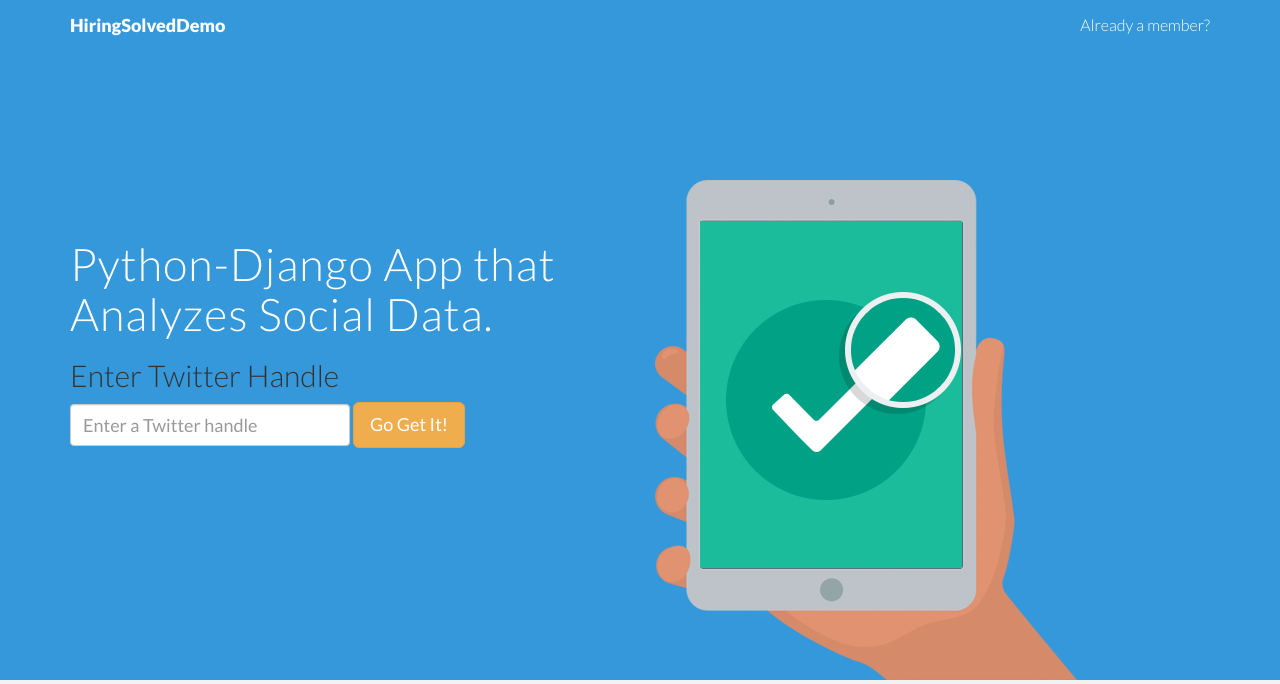
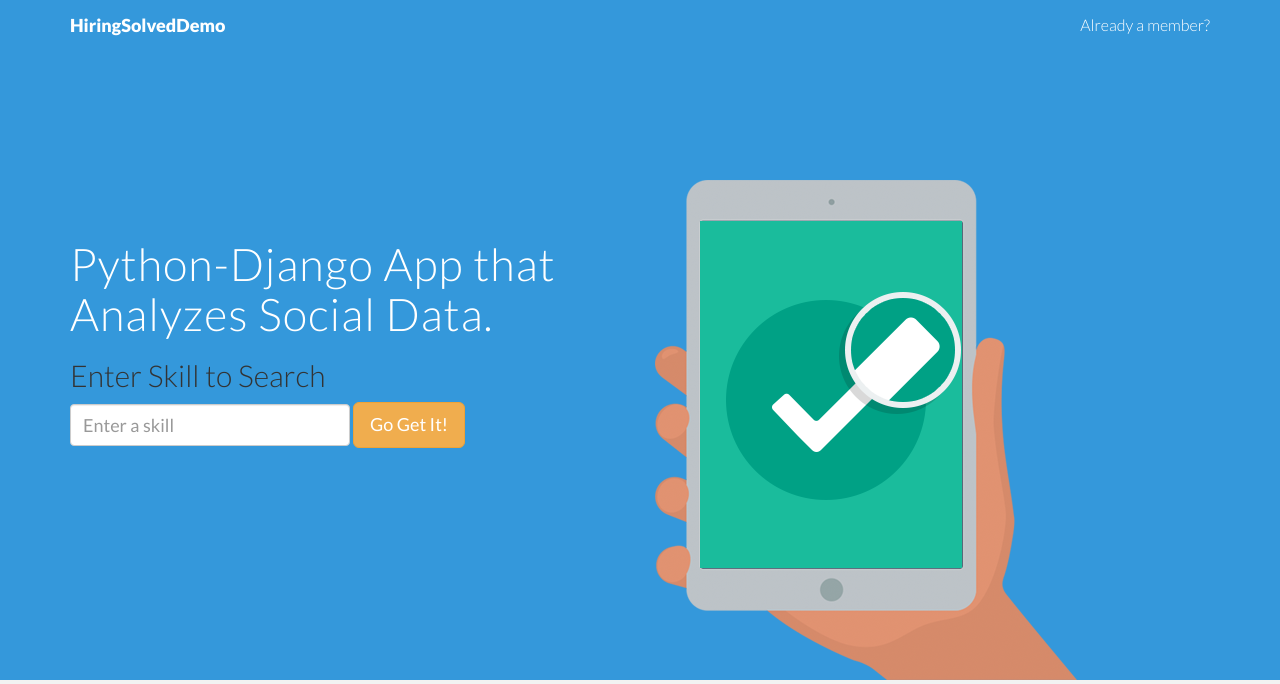
Before and after one commit to freedomcuautli/CandidateHunt, a Django app: page / in a window 1280 px wide. Shown: the top 684 px of the page. Run offline with Django 3.2, Linux system fonts and the light colour scheme; some libraries are stand-ins or nearby versions.

Commit message:
pre-MySQL

```diff
--- a/social/templates/index.html
+++ b/social/templates/index.html
@@ -55,10 +55,10 @@
 			<div class="row">
 				<div class="col-lg-6">
 					<h1>Python-Django App that Analyzes Social Data.</h1>
-          <h2>Enter Twitter Handle</h2>
+          <h2>Enter Skill to Search</h2>
 					<form class="form-inline" role="form">
 					  <div class="form-group">
-					    <input type="email" class="form-control" id="exampleInputEmail1" placeholder="Enter a Twitter handle">
+					    <input type="email" class="form-control" id="exampleInputEmail1" placeholder="Enter a skill">
 					  </div>
 					  <button type="submit" class="btn btn-warning btn-lg">Go Get It!</button>
 					</form>
```
